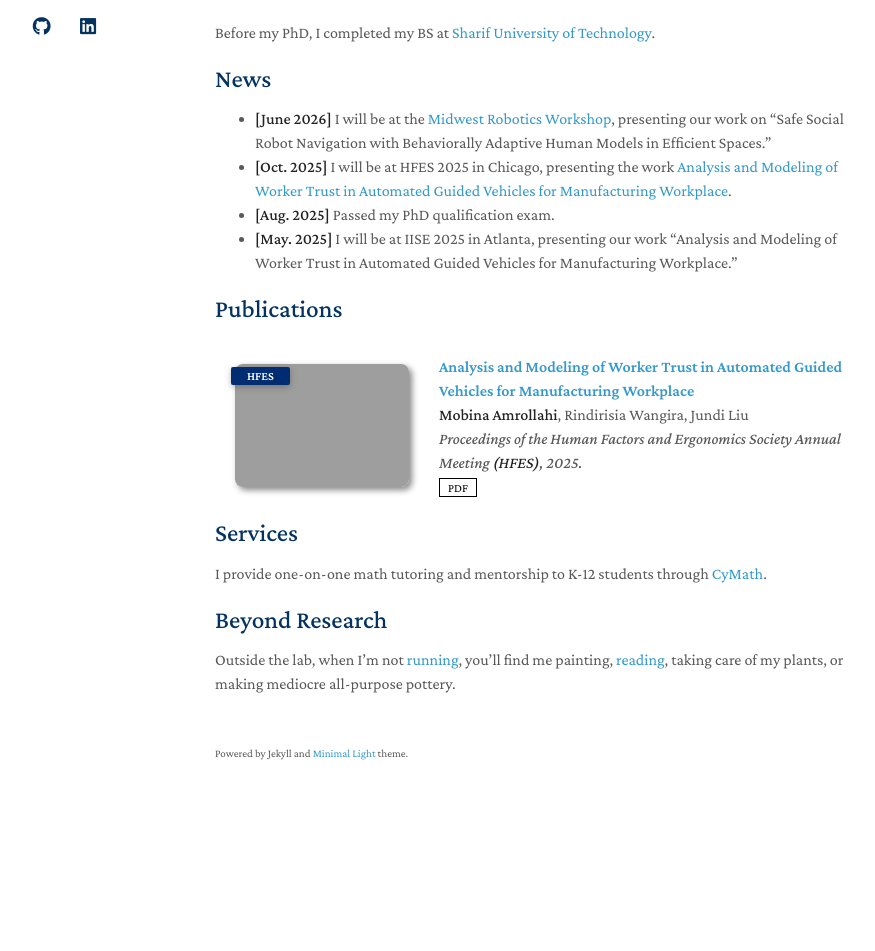
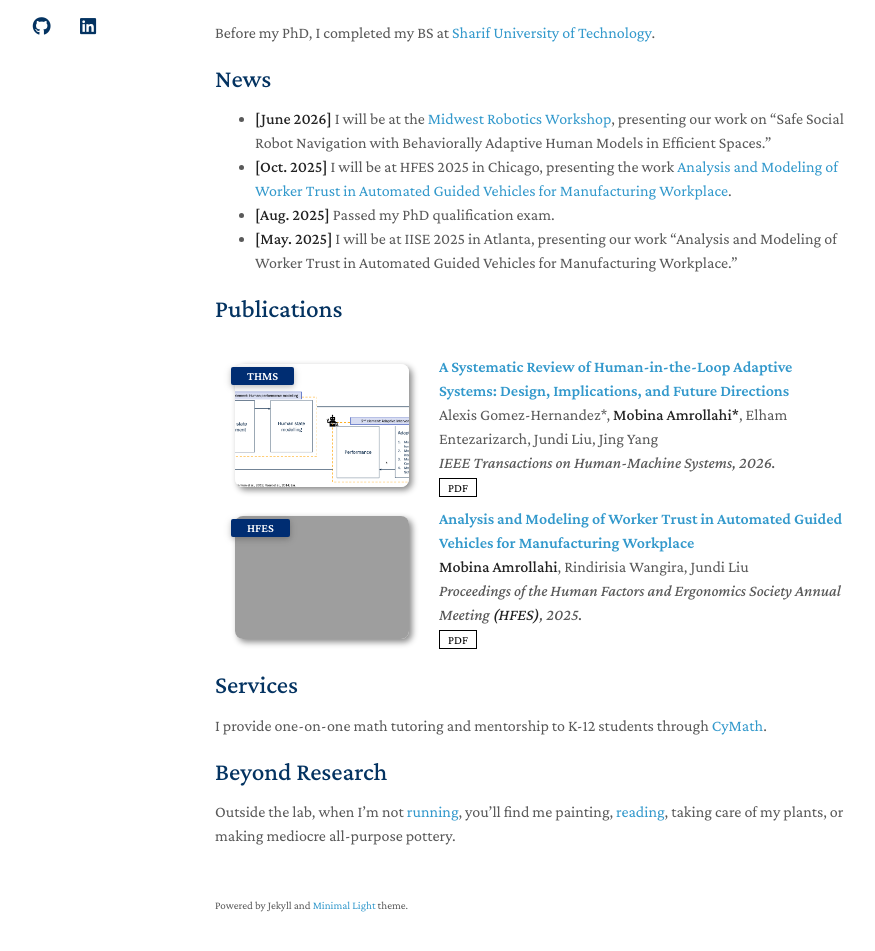
Before and after one commit to mobinaamrollahi/mobinaamrollahi.github.io, a Jekyll site: the page built from index.md, in a window 1280 px wide and 1330 px high. Shown: the part 344-1295 px from the top of the window, without its empty margins (255-1130 px from the left). Built offline with Jekyll 4.4.1, drawn with Linux system fonts in a browser that asks for light colours; a style sheet for code colours, icons or effects is not loaded; grey boxes are pictures that could not be loaded.

Commit message:
Add adaptive systems publication

```diff
--- a/sections/publications.md
+++ b/sections/publications.md
@@ -2,6 +2,23 @@
 
 <div class="publications">
 <ol class="bibliography">
+
+<li>
+<div class="pub-row">
+  <div class="col-sm-3 abbr" style="position: relative;padding-right: 15px;padding-left: 15px;">
+    <img src="./assets/img/adaptivesystems.png" class="teaser img-fluid z-depth-1" style="width=100;height=40%">
+    <abbr class="badge">THMS</abbr>
+  </div>
+  <div class="col-sm-9" style="position: relative;padding-right: 15px;padding-left: 20px;">
+    <div class="title"><a href="https://ieeexplore.ieee.org/abstract/document/11561783">A Systematic Review of Human-in-the-Loop Adaptive Systems: Design, Implications, and Future Directions</a></div>
+    <div class="author">Alexis Gomez-Hernandez*, <strong>Mobina Amrollahi*</strong>, Elham Entezarizarch, Jundi Liu, Jing Yang</div>
+    <div class="periodical"><em>IEEE Transactions on Human-Machine Systems, 2026.</em></div>
+    <div class="links">
+      <a href="https://ieeexplore.ieee.org/stamp/stamp.jsp?arnumber=11561783" class="btn btn-sm z-depth-0" role="button" target="_blank" rel="noopener" style="font-size:12px;">PDF</a>
+    </div>
+  </div>
+</div>
+</li>
 
 <li>
 <div class="pub-row">
```
Also changed, not shown: assets/img/adaptivesystems.png (added).
